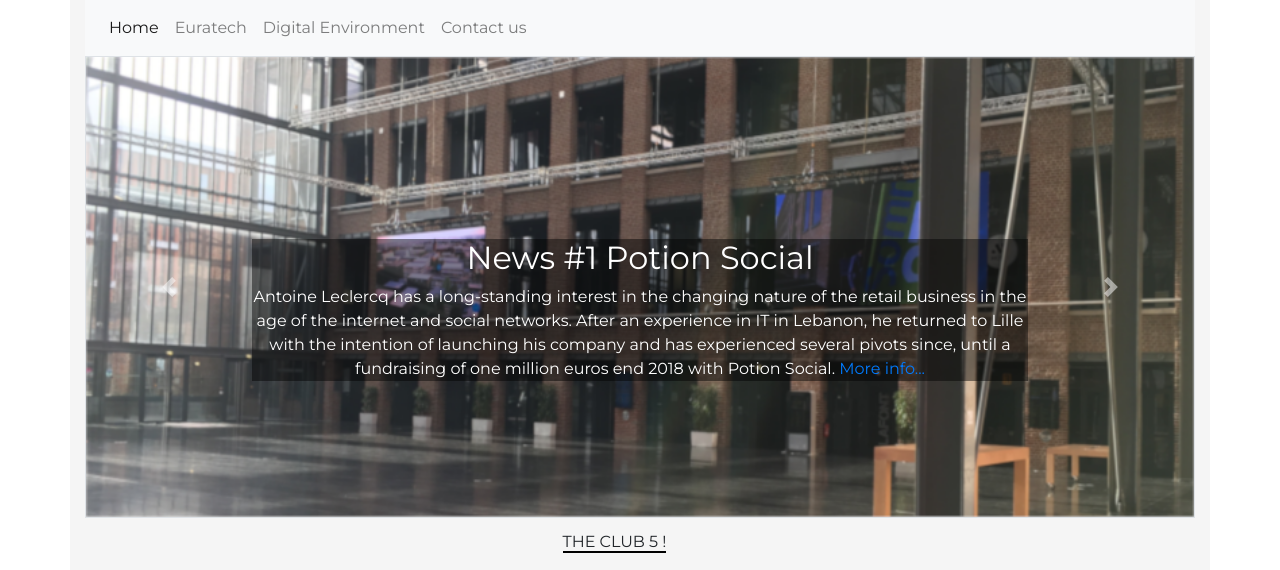
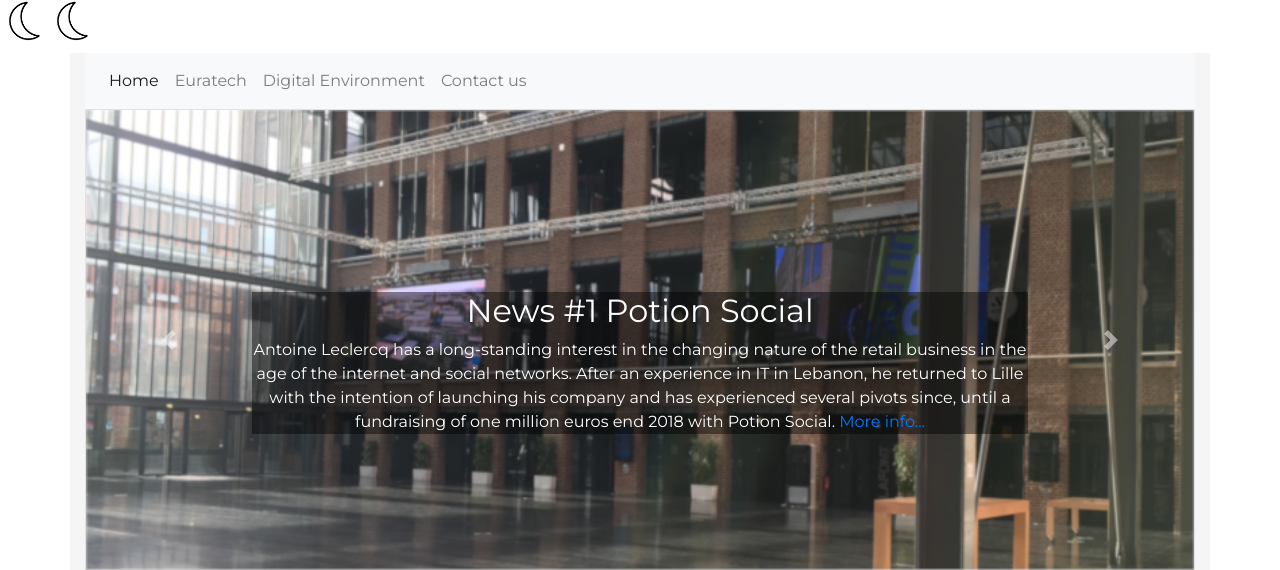
Before and after one commit to Delien/wcs-lille-0219-projet1-groupe5, a PHP site: page /homecarousel.php in a window 1280 px wide. Shown: the top 570 px of the page. Run offline with PHP 8.4, Linux system fonts and the light colour scheme.

Commit message:
Adding correct js

```diff
--- a/header.php
+++ b/header.php
@@ -10,3 +10,4 @@
     <title>WILD - wild information of the digital in Lille</title>
 </head>
 <body>
+<button class="btn" id="darkTrigger"> </button>
--- a/homecarousel.php
+++ b/homecarousel.php
@@ -1,4 +1,5 @@
 <?php require 'header.php'; ?>
+<button class="btn" id="darkTrigger"> </button>
 <div class="container">
    <nav class="navbar navbar-expand-lg navbar-light bg-light">
       <button class="navbar-toggler" type="button" data-toggle="collapse" data-target="#navbarNavAltMarkup" aria-controls="navbarNavAltMarkup" aria-expanded="false" aria-label="Toggle navigation">
```
Also changed, not shown: cssGlobal.css (+9 -5 lines).
